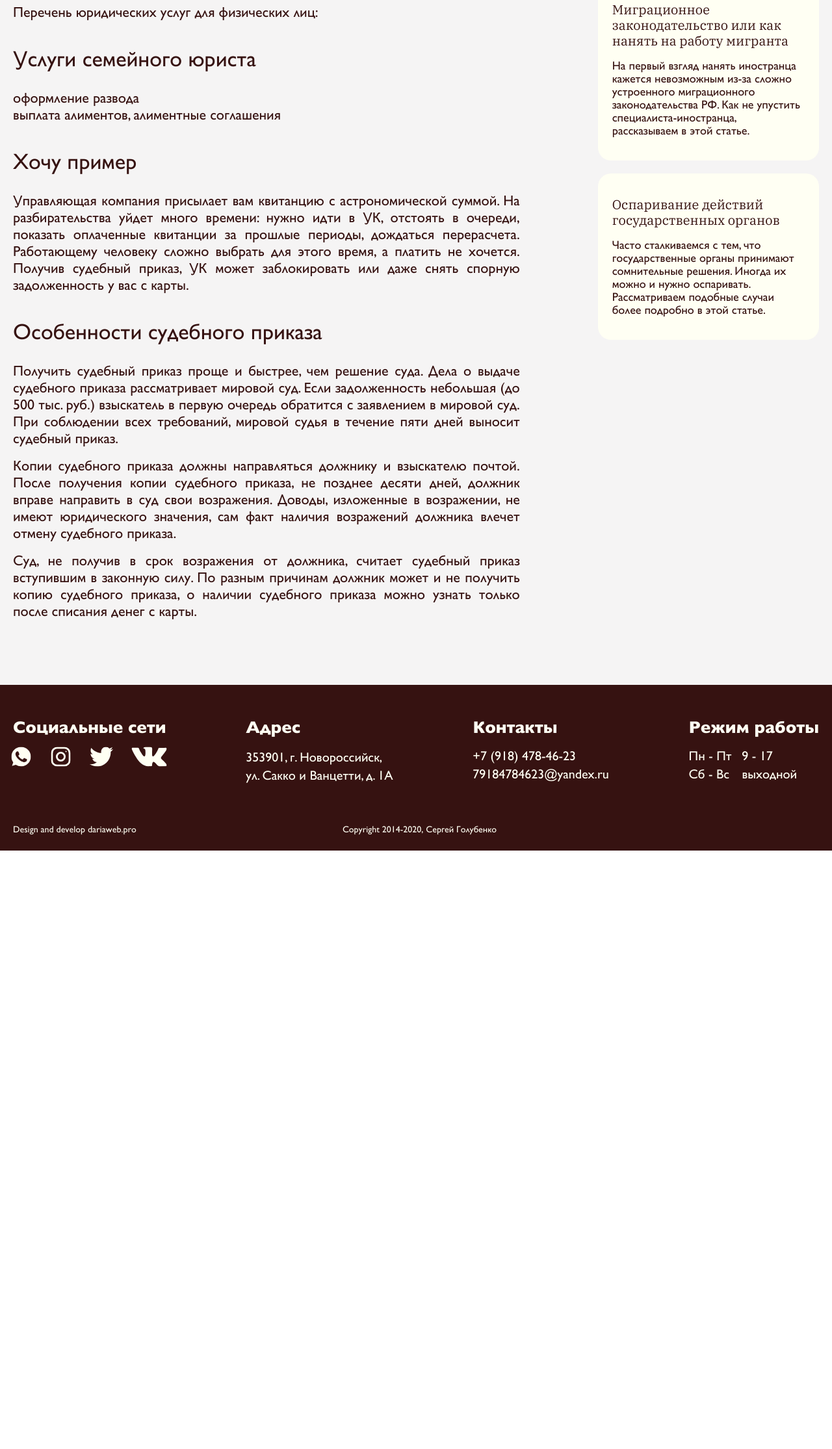
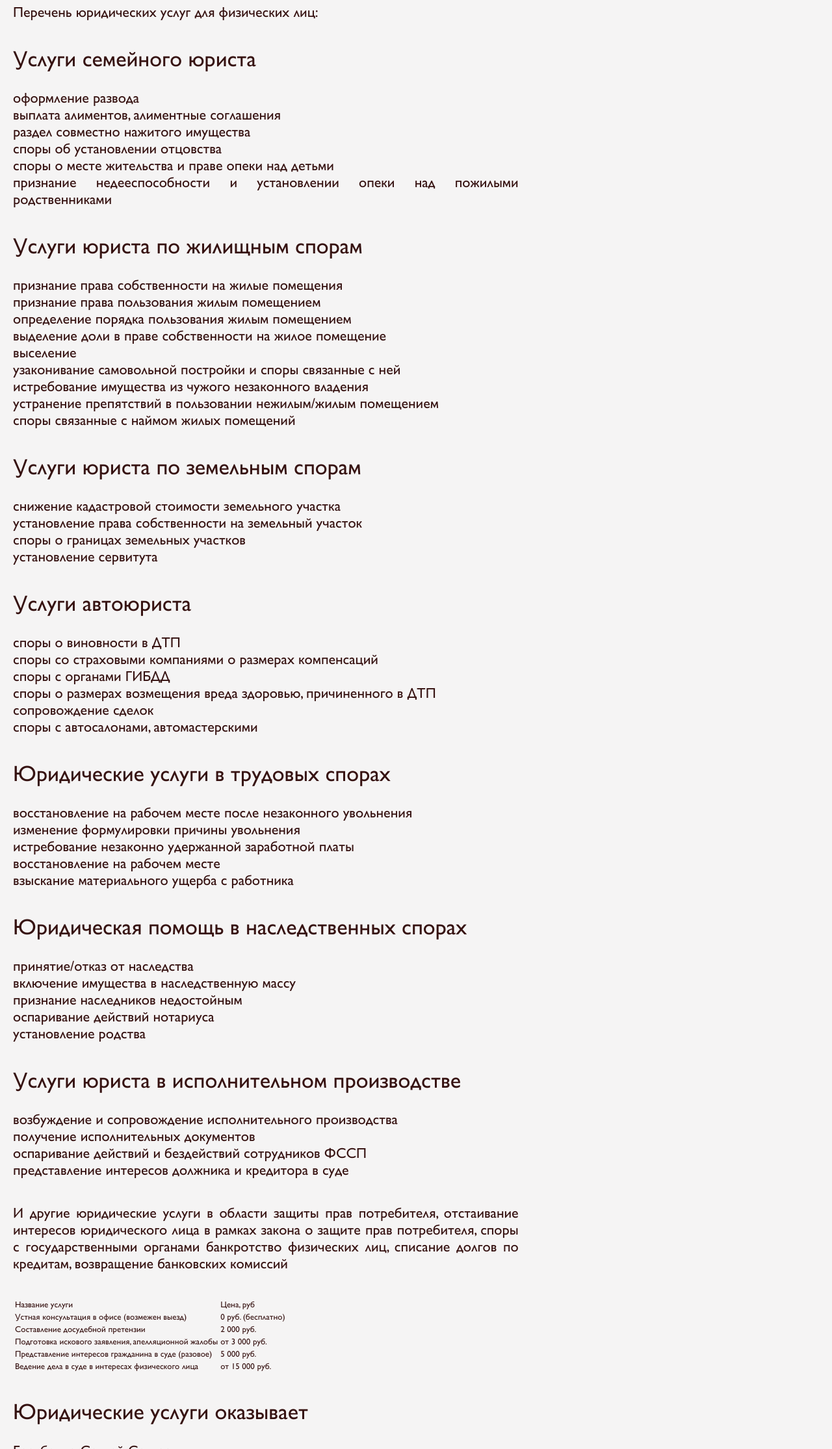
Before and after one commit to n0n/sgolubenko, a website: page app/services/index.html in a window 1280 px wide. Shown: the part 570-2800 px from the top of the page at 65% size. Before the commit the page ends 1879 px from the top, so only its background shows below. Drawn offline with Linux system fonts and the light colour scheme.

Commit message:
create draft page for services
общая страница для услуг по физикам, по юрикам будет отдельная страница

```diff
--- a/app/services/index.html
+++ b/app/services/index.html
@@ -78,36 +78,136 @@
                           <ul class="article__text">
                             <li>оформление развода</li>
                             <li>выплата алиментов, алиментные соглашения</li>
+                            <li>раздел совместно нажитого имущества</li>
+                            <li>споры об установлении отцовства</li>
+                            <li>споры о месте жительства и праве опеки над детьми</li>
+                            <li>признание недееспособности и установлении опеки над пожилыми родственниками</li>
                           </ul>
                         </p>
                     </div>
+
                     <div class="article__item">
-                        <h2 class="article__subtitle">Хочу пример</h2>
-                        <p class="article__text">Управляющая компания присылает вам квитанцию с астрономической
-                            суммой.
-                            На разбирательства уйдет много времени: нужно идти в УК, отстоять в очереди, показать
-                            оплаченные квитанции за прошлые периоды, дождаться перерасчета. Работающему человеку
-                            сложно
-                            выбрать для этого время, а платить не хочется. Получив судебный приказ, УК может
-                            заблокировать или даже снять спорную задолженность у вас с карты.</p>
+                        <h2 class="article__subtitle">Услуги юриста по жилищным спорам</h2>
+                        <p class="article__text">
+                            <ul class="article__text">
+                                <li>признание права собственности на жилые помещения</li>
+                                <li>признание права пользования жилым помещением</li>
+                                <li>определение порядка пользования жилым помещением</li>
+                                <li>выделение доли в праве собственности на жилое помещение</li>
+                                <li>выселение</li>
+                                <li>узаконивание самовольной постройки и споры связанные с ней</li>
+                                <li>истребование имущества из чужого незаконного владения</li>
+                                <li>устранение препятствий в пользовании нежилым/жилым помещением</li>
+                                <li>споры связанные с наймом жилых помещений</li>
+                            </ul>
+                        </p>
                     </div>
+
                     <div class="article__item">
-                        <h2 class="article__subtitle">Особенности судебного приказа</h2>
-                        <p class="article__text">Получить судебный приказ проще и быстрее, чем решение суда. Дела о
-                            выдаче судебного приказа рассматривает мировой суд. Если задолженность небольшая (до 500
-                            тыс. руб.) взыскатель в первую очередь обратится с заявлением в мировой суд. При
-                            соблюдении
-                            всех требований, мировой судья в течение пяти дней выносит судебный приказ.</p>
-                        <p class="article__text">Копии судебного приказа должны направляться должнику и взыскателю
-                            почтой. После получения копии судебного приказа, не позднее десяти дней, должник вправе
-                            направить в суд свои возражения. Доводы, изложенные в возражении, не имеют юридического
-                            значения, сам факт наличия возражений должника влечет отмену судебного приказа.</p>
-                        <p class="article__text">Суд, не получив в срок возражения от должника, считает судебный
-                            приказ
-                            вступившим в законную силу. По разным причинам должник может и не получить копию
-                            судебного
-                            приказа, о наличии судебного приказа можно узнать только после списания денег с карты.
+                        <h2 class="article__subtitle">Услуги юриста по земельным спорам</h2>
+                        <p class="article__text">
+                            <ul class="article__text">
+                                <li>снижение кадастровой стоимости земельного участка</li>
+                                <li>установление права собственности на земельный участок</li>
+                                <li>споры о границах земельных участков</li>
+                                <li>установление сервитута</li>
+                            </ul>
                         </p>
+                    </div>
+
+                    <div class="article__item">
+                        <h2 class="article__subtitle">Услуги автоюриста</h2>
+                        <p class="article__text">
+                            <ul class="article__text">
+                              <li>споры о виновности в ДТП</li>
+                              <li>споры со страховыми компаниями о размерах компенсаций</li>
+                              <li>споры с органами ГИБДД</li>
+                              <li>споры о размерах возмещения вреда здоровью, причиненного в ДТП</li>
+                              <li>сопровождение сделок</li>
+                              <li>споры с автосалонами, автомастерскими</li>
+                            </ul>
+                        </p>
+                    </div>
+
+                    <div class="article__item">
+                        <h2 class="article__subtitle">Юридические услуги в трудовых спорах</h2>
+                        <p class="article__text">
+                            <ul class="article__text">
+                               <li>восстановление на рабочем месте после незаконного увольнения</li>
+                               <li>изменение формулировки причины увольнения</li>
+                               <li>истребование незаконно удержанной заработной платы</li>
+                               <li>восстановление на рабочем месте</li>
+                               <li>взыскание материального ущерба с работника</li>
+                            </ul>
+                        </p>
+                    </div>
+
+                    <div class="article__item">
+                        <h2 class="article__subtitle">Юридическая помощь в наследственных спорах</h2>
+                        <p class="article__text">
+                            <ul class="article__text">
+                              <li>принятие/отказ от наследства</li>
+                              <li>включение имущества в наследственную массу</li>
+                              <li>признание наследников недостойным</li>
+                              <li>оспаривание действий нотариуса</li>
+                              <li>установление родства</li>
+                            </ul>
+                        </p>
+                    </div>
+
+                    <div class="article__item">
+                        <h2 class="article__subtitle">Услуги юриста в исполнительном производстве</h2>
+                        <p class="article__text">
+                            <ul class="article__text">
+                                <li>возбуждение и сопровождение исполнительного производства</li>
+                                <li>получение исполнительных документов</li>
+                                <li>оспаривание действий и бездействий сотрудников ФССП</li>
+                                <li>представление интересов должника и кредитора в суде</li>
+                            </ul>
+                        </p>
+                    </div>
+
+                    <div class="article__item">
+                        <h2 class="article__subtitle"></h2>
+                        <p class="article__text">И другие юридические услуги в области защиты прав потребителя,
+                            отстаивание интересов юридического лица в рамках закона о защите прав потребителя, споры с государственными органами
+                            банкротство физических лиц, списание долгов по кредитам, возвращение банковских комиссий
+                        </p>
+                    </div>
+
+                    <div class="article__item">
+                        <table><tbody>
+                            <tr>
+                                <td>Название услуги</td>
+                                <td>Цена, руб</td>
+                            </tr>
+                            <tr>
+                                <td>Устная консультация в офисе (возмежен выезд)</td>
+                                <td>0 руб. (бесплатно)</td>
+                            </tr>
+                            <tr>
+                                <td>Составление досудебной претензии</td>
+                                <td>2 000 руб.</td>
+                            </tr>
+                            <tr>
+                                <td>Подготовка искового заявления, апелляционной жалобы</td>
+                                <td>от 3 000 руб.</td>
+                            </tr>
+                            <tr>
+                                <td>Представление интересов гражданина в суде (разовое)</td>
+                                <td>5 000 руб.</td>
+                            </tr>
+                            <tr>
+                                <td>Ведение дела в суде в интересах физического лица</td>
+                                <td>от 15 000 руб.</td>
+                            </tr>
+                        </tbody></table>
+                    </div>
+
+                    <div class="article__item">
+                        <h3 class="article__subtitle">Юридические услуги оказывает</h2>
+                            <p class="article__text">Голубенко Сергей Сергеевич</p>
+                            <!-- (тут бы такой блок, типа автор статьи я и маленькая фото, как под каждой статьей в клинике) -->
                     </div>
                 </div>
             </article>
@@ -122,21 +222,6 @@
                                 акты.
                                 К сайту медицинской организации предъявляются особенные требования. Самостоятельно проверить свой сайт поможет эта
                                 статья.</p>
-                        </a>
-                    </li>
-                    <li class="aside__item aside-item">
-                        <a href="404.html" class="aside-item__link">
-                            <h3 class="aside-item__title">Миграционное законодательство или как нанять на работу
-                                мигранта</h3>
-                            <p class="aside-item__text">На первый взгляд нанять иностранца кажется невозможным из-за
-                                сложно устроенного миграционного законодательства РФ. Как не упустить специалиста-иностранца, рассказываем в этой
-                                статье.</p>
-                        </a>
-                    </li>
-                    <li class="aside__item aside-item">
-                        <a href="404.html" class="aside-item__link">
-                            <h3 class="aside-item__title">Оспаривание действий государственных органов</h3>
-                            <p class="aside-item__text">Часто сталкиваемся с тем, что государственные органы принимают сомнительные решения. Иногда их можно и нужно оспаривать. Рассматриваем подобные случаи более подробно в этой статье.</p>
                         </a>
                     </li>
                 </ul>
```
